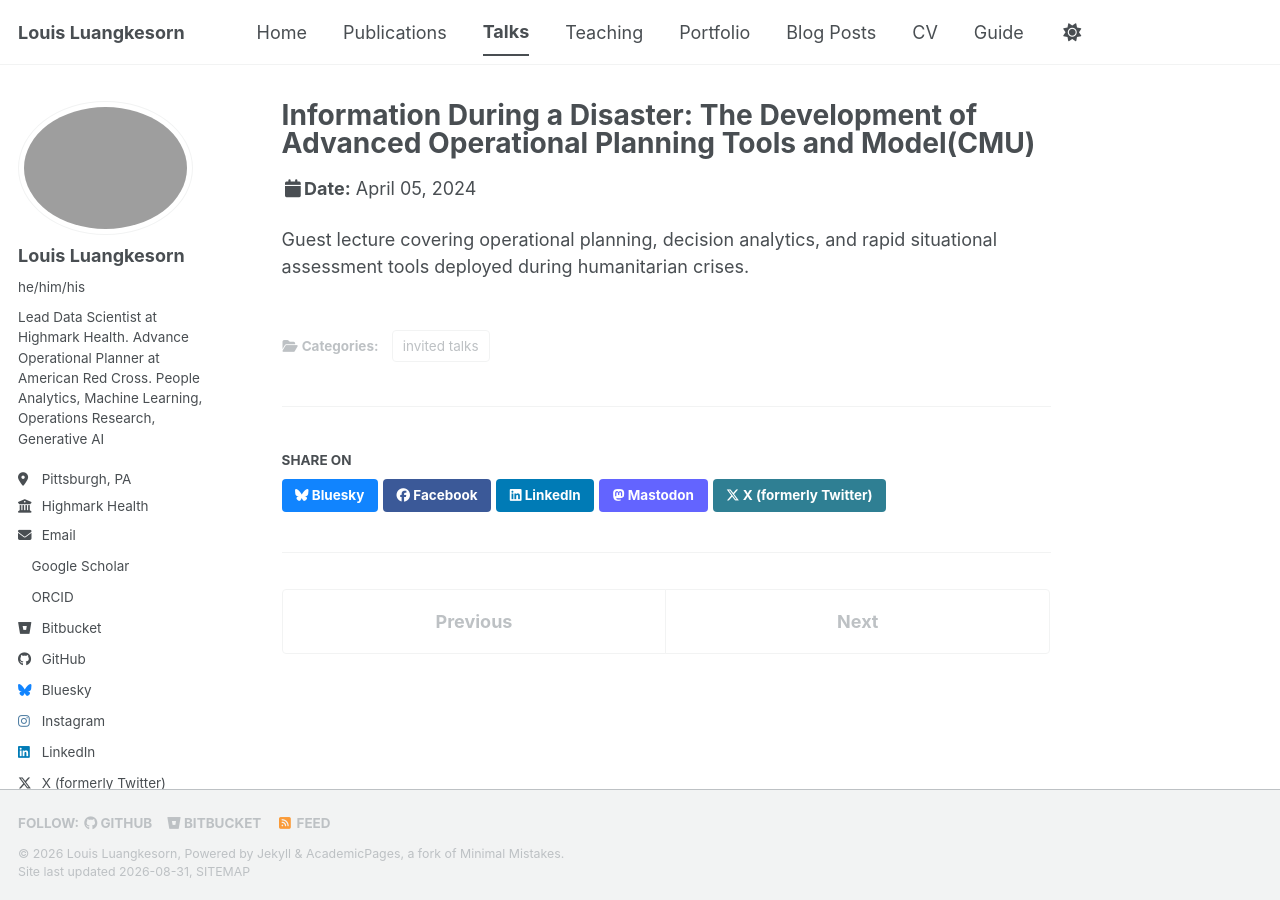
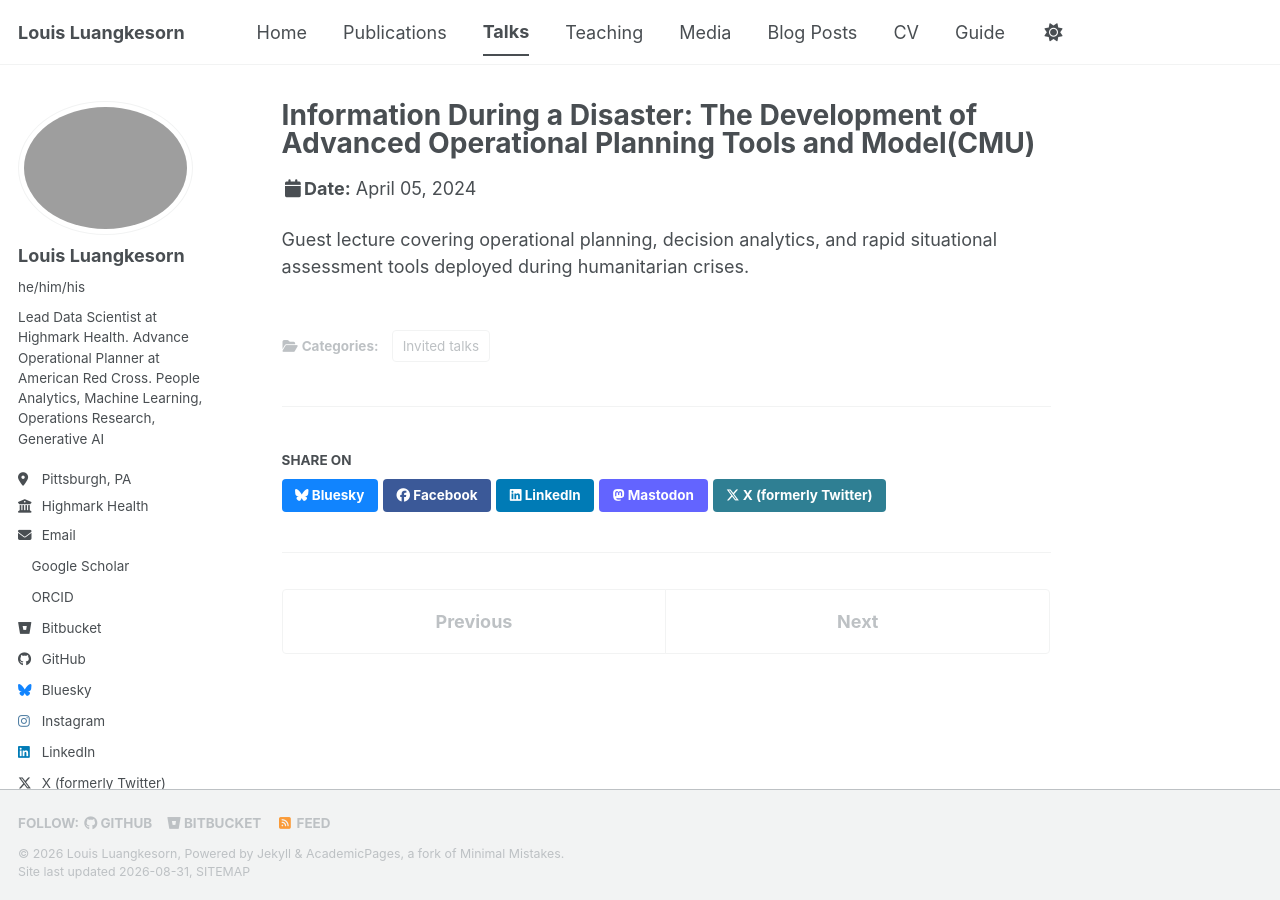
Before and after one commit to lluang/lluang.github.io, a Jekyll site: the page built from _talks/2024-04-05-information-during-disaster-cmu.md, in a window 1280 px wide. Built offline with Jekyll 4.4.1, drawn with Linux system fonts in a browser that asks for light colours; a style sheet for code colours, icons or effects is not loaded.

```diff
--- a/_data/navigation.yml
+++ b/_data/navigation.yml
@@ -16,7 +16,7 @@ main:
     url: /talks/
   - title: "Teaching"
     url: /teaching/
-  - title: "Portfolio"
+  - title: "Media"
     url: /portfolio/
   - title: "Blog Posts"
     url: /year-archive/
--- a/_talks/2024-04-05-information-during-disaster-cmu.md
+++ b/_talks/2024-04-05-information-during-disaster-cmu.md
@@ -1,7 +1,7 @@
 ---
 title: "Information During a Disaster: The Development of Advanced Operational Planning Tools and Model(CMU)"
 collection: talks
-category: invited talks
+category: "Invited talks"
 permalink: /talks/2024-04-05-information-during-disaster-cmu
 excerpt: "Guest lecture on disaster analytics and decision support tools at Carnegie Mellon University Heinz College."
 date: 2024-04-05
```
Also changed, not shown: _talks/2023-01-05-christiana-care-sir-model.md (+1 -1 lines), _talks/2026-03-09-disaster-response-planning-columbia.md (+1 -1 lines), _talks/2026-05-25-where-analysts-live-alberta.md (+1 -1 lines).
